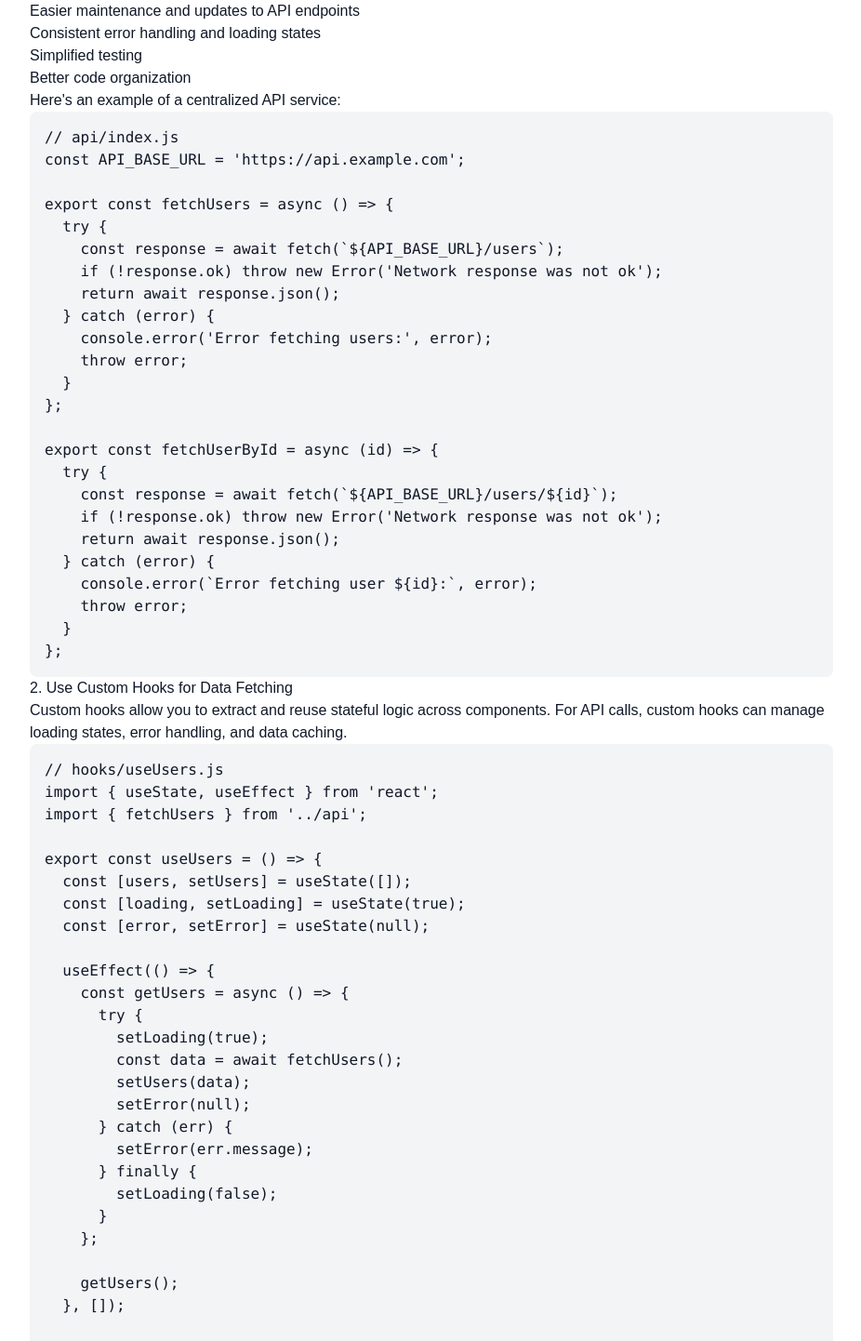
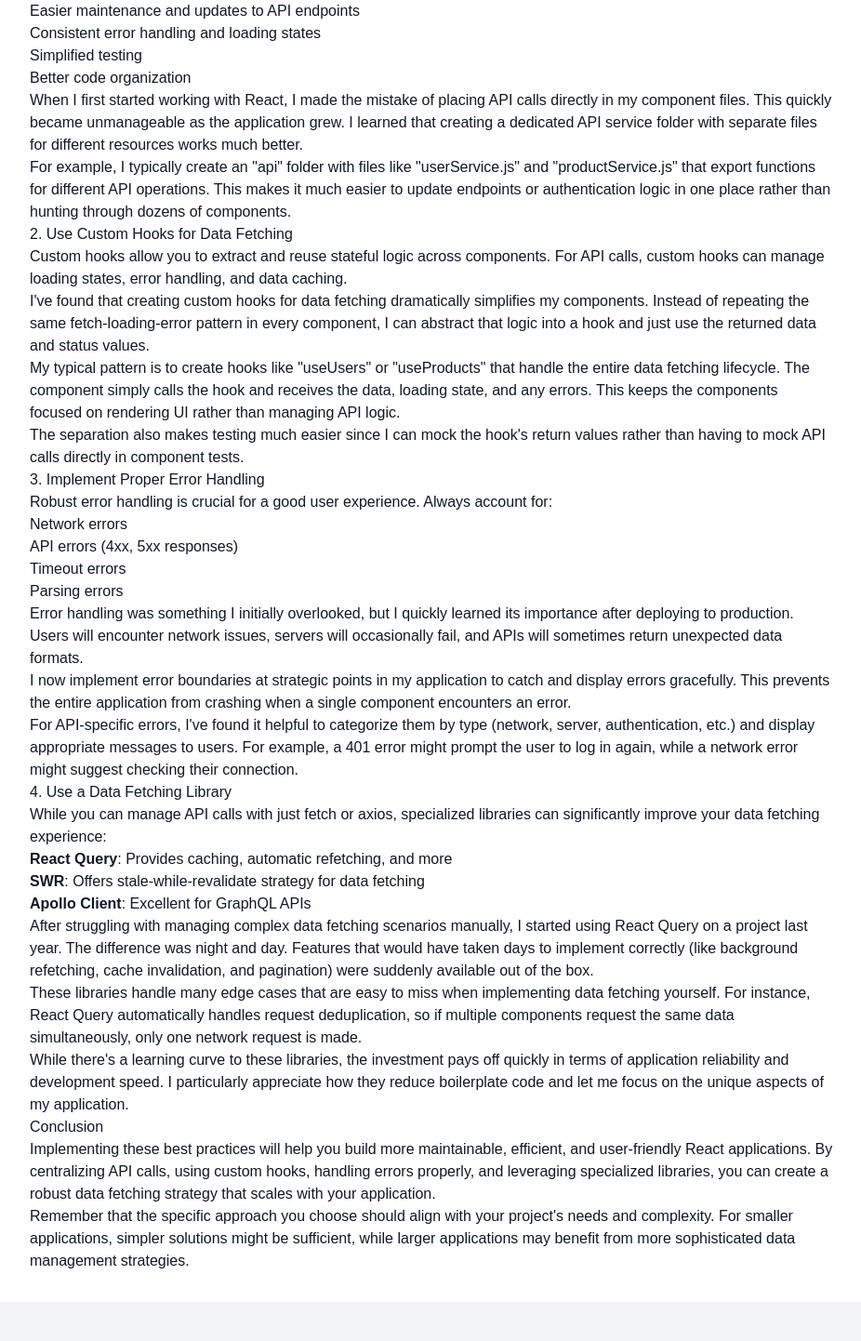
Before and after one commit to DemchakMichael-FS/websitestatic, a Next.js app: page /articles/react-api-best-practices in a window 1280 px wide. Shown: the part 820-2262 px from the top of the page at 93% size, without its empty margins (176-1102 px from the left). Built offline with nearby package versions, Linux system fonts and the light colour scheme.

Commit message:
Remove code examples from API article and make content more personal

```diff
--- a/src/app/articles/react-api-best-practices/page.tsx
+++ b/src/app/articles/react-api-best-practices/page.tsx
@@ -65,34 +65,17 @@ export default function ReactAPIBestPractices() {
             <li>Better code organization</li>
           </ul>
 
-          <p>Here's an example of a centralized API service:</p>
+          <p>
+            When I first started working with React, I made the mistake of placing API calls directly in my
+            component files. This quickly became unmanageable as the application grew. I learned that creating
+            a dedicated API service folder with separate files for different resources works much better.
+          </p>
 
-          <pre className="bg-gray-100 dark:bg-gray-800 p-4 rounded-lg overflow-x-auto">
-            <code>{`// api/index.js
-const API_BASE_URL = 'https://api.example.com';
-
-export const fetchUsers = async () => {
-  try {
-    const response = await fetch(\`\${API_BASE_URL}/users\`);
-    if (!response.ok) throw new Error('Network response was not ok');
-    return await response.json();
-  } catch (error) {
-    console.error('Error fetching users:', error);
-    throw error;
-  }
-};
-
-export const fetchUserById = async (id) => {
-  try {
-    const response = await fetch(\`\${API_BASE_URL}/users/\${id}\`);
-    if (!response.ok) throw new Error('Network response was not ok');
-    return await response.json();
-  } catch (error) {
-    console.error(\`Error fetching user \${id}:\`, error);
-    throw error;
-  }
-};`}</code>
-          </pre>
+          <p>
+            For example, I typically create an "api" folder with files like "userService.js" and "productService.js"
+            that export functions for different API operations. This makes it much easier to update endpoints or
+            authentication logic in one place rather than hunting through dozens of components.
+          </p>
 
           {/* Section 2 */}
           <h2>2. Use Custom Hooks for Data Fetching</h2>
@@ -101,60 +84,22 @@ export const fetchUserById = async (id) => {
             For API calls, custom hooks can manage loading states, error handling, and data caching.
           </p>
 
-          <pre className="bg-gray-100 dark:bg-gray-800 p-4 rounded-lg overflow-x-auto">
-            <code>{`// hooks/useUsers.js
-import { useState, useEffect } from 'react';
-import { fetchUsers } from '../api';
-
-export const useUsers = () => {
-  const [users, setUsers] = useState([]);
-  const [loading, setLoading] = useState(true);
-  const [error, setError] = useState(null);
-
-  useEffect(() => {
-    const getUsers = async () => {
-      try {
-        setLoading(true);
-        const data = await fetchUsers();
-        setUsers(data);
-        setError(null);
-      } catch (err) {
-        setError(err.message);
-      } finally {
-        setLoading(false);
-      }
-    };
-
-    getUsers();
-  }, []);
-
-  return { users, loading, error };
-};`}</code>
-          </pre>
+          <p>
+            I've found that creating custom hooks for data fetching dramatically simplifies my components.
+            Instead of repeating the same fetch-loading-error pattern in every component, I can abstract that
+            logic into a hook and just use the returned data and status values.
+          </p>
 
           <p>
-            Using this hook in a component becomes straightforward:
+            My typical pattern is to create hooks like "useUsers" or "useProducts" that handle the entire
+            data fetching lifecycle. The component simply calls the hook and receives the data, loading state,
+            and any errors. This keeps the components focused on rendering UI rather than managing API logic.
           </p>
 
-          <pre className="bg-gray-100 dark:bg-gray-800 p-4 rounded-lg overflow-x-auto">
-            <code>{`// components/UserList.js
-import { useUsers } from '../hooks/useUsers';
-
-const UserList = () => {
-  const { users, loading, error } = useUsers();
-
-  if (loading) return <div>Loading...</div>;
-  if (error) return <div>Error: {error}</div>;
-
-  return (
-    <ul>
-      {users.map(user => (
-        <li key={user.id}>{user.name}</li>
-      ))}
-    </ul>
-  );
-};`}</code>
-          </pre>
+          <p>
+            The separation also makes testing much easier since I can mock the hook's return values rather
+            than having to mock API calls directly in component tests.
+          </p>
 
           {/* Section 3 */}
           <h2>3. Implement Proper Error Handling</h2>
@@ -169,34 +114,22 @@ const UserList = () => {
           </ul>
 
           <p>
-            Consider creating reusable error boundaries to catch and display errors gracefully:
+            Error handling was something I initially overlooked, but I quickly learned its importance after
+            deploying to production. Users will encounter network issues, servers will occasionally fail,
+            and APIs will sometimes return unexpected data formats.
           </p>
 
-          <pre className="bg-gray-100 dark:bg-gray-800 p-4 rounded-lg overflow-x-auto">
-            <code>{`// components/ErrorBoundary.js
-import React from 'react';
+          <p>
+            I now implement error boundaries at strategic points in my application to catch and display errors
+            gracefully. This prevents the entire application from crashing when a single component encounters
+            an error.
+          </p>
 
-class ErrorBoundary extends React.Component {
-  constructor(props) {
-    super(props);
-    this.state = { hasError: false, error: null };
-  }
-
-  static getDerivedStateFromError(error) {
-    return { hasError: true, error };
-  }
-
-  render() {
-    if (this.state.hasError) {
-      return this.props.fallback || <div>Something went wrong. Please try again later.</div>;
-    }
-
-    return this.props.children;
-  }
-}
-
-export default ErrorBoundary;`}</code>
-          </pre>
+          <p>
+            For API-specific errors, I've found it helpful to categorize them by type (network, server,
+            authentication, etc.) and display appropriate messages to users. For example, a 401 error might
+            prompt the user to log in again, while a network error might suggest checking their connection.
+          </p>
 
           {/* Section 4 */}
           <h2>4. Use a Data Fetching Library</h2>
@@ -210,28 +143,24 @@ export default ErrorBoundary;`}</code>
             <li><strong>Apollo Client</strong>: Excellent for GraphQL APIs</li>
           </ul>
 
-          <p>Here's an example using React Query:</p>
+          <p>
+            After struggling with managing complex data fetching scenarios manually, I started using React Query
+            on a project last year. The difference was night and day. Features that would have taken days to
+            implement correctly (like background refetching, cache invalidation, and pagination) were suddenly
+            available out of the box.
+          </p>
 
-          <pre className="bg-gray-100 dark:bg-gray-800 p-4 rounded-lg overflow-x-auto">
-            <code>{`// Using React Query
-import { useQuery } from 'react-query';
-import { fetchUsers } from '../api';
+          <p>
+            These libraries handle many edge cases that are easy to miss when implementing data fetching yourself.
+            For instance, React Query automatically handles request deduplication, so if multiple components request
+            the same data simultaneously, only one network request is made.
+          </p>
 
-const UserList = () => {
-  const { data: users, isLoading, error } = useQuery('users', fetchUsers);
-
-  if (isLoading) return <div>Loading...</div>;
-  if (error) return <div>Error: {error.message}</div>;
-
-  return (
-    <ul>
-      {users.map(user => (
-        <li key={user.id}>{user.name}</li>
-      ))}
-    </ul>
-  );
-};`}</code>
-          </pre>
+          <p>
+            While there's a learning curve to these libraries, the investment pays off quickly in terms of
+            application reliability and development speed. I particularly appreciate how they reduce boilerplate
+            code and let me focus on the unique aspects of my application.
+          </p>
 
           {/* Conclusion */}
           <h2>Conclusion</h2>
```
